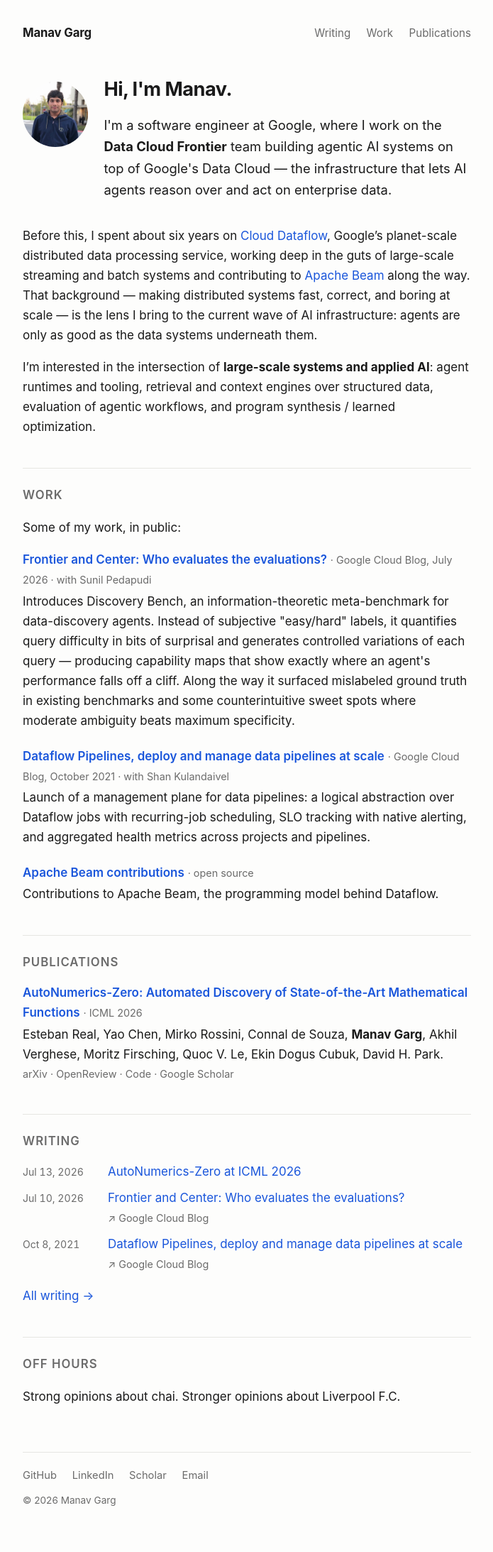
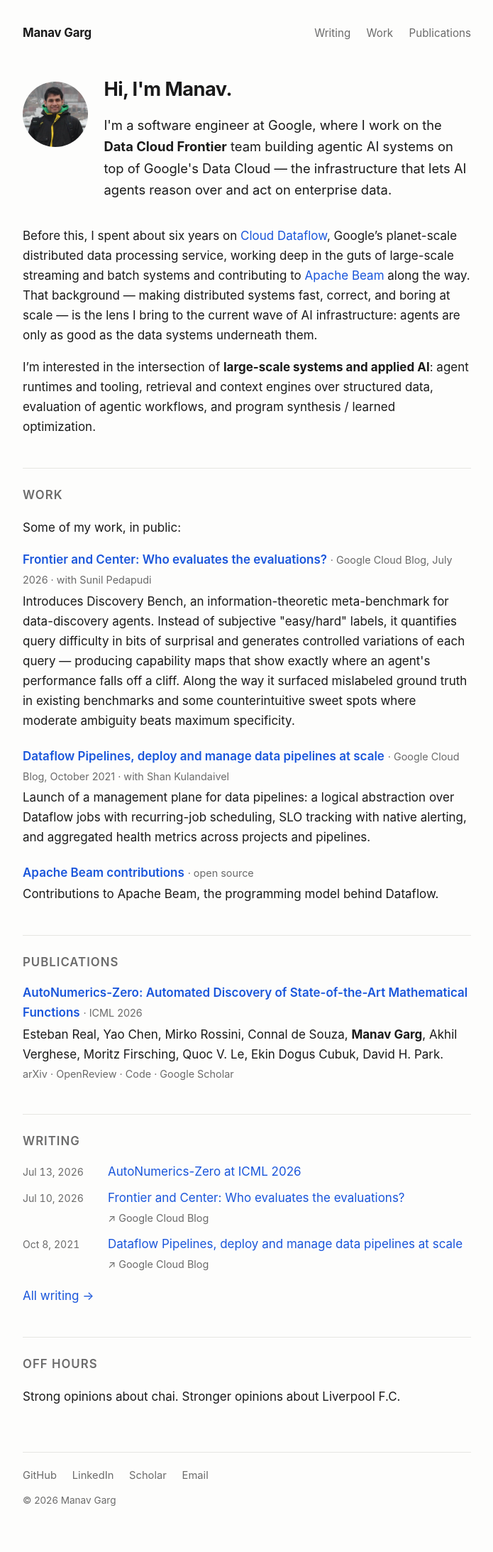
Before and after one commit to manavgarg/manavgarg.github.io, a Jekyll site: the page built from index.md, in a window 1280 px wide. Shown: the whole page at 71% size, without its empty margins (292-987 px from the left). Built offline with Jekyll 4.4.1, drawn with Linux system fonts in a browser that asks for light colours.

Commit message:
Replace portrait with updated photo
Co-Authored-By: Claude Fable 5 <noreply@anthropic.com>
Claude-Session: https://claude.ai/code/session_018dd1zrqycAwGyeE8kPugPE

```diff
--- a/index.md
+++ b/index.md
@@ -4,7 +4,7 @@ title: Home
 ---
 
 <div class="intro">
-  <img class="portrait" src="/images/manav.png" alt="Manav Garg">
+  <img class="portrait" src="/images/manav.jpg" alt="Manav Garg">
   <div>
     <h1>Hi, I'm Manav.</h1>
     <p class="lede">
```
Also changed, not shown: images/manav.jpg (added), images/manav.png (deleted).
